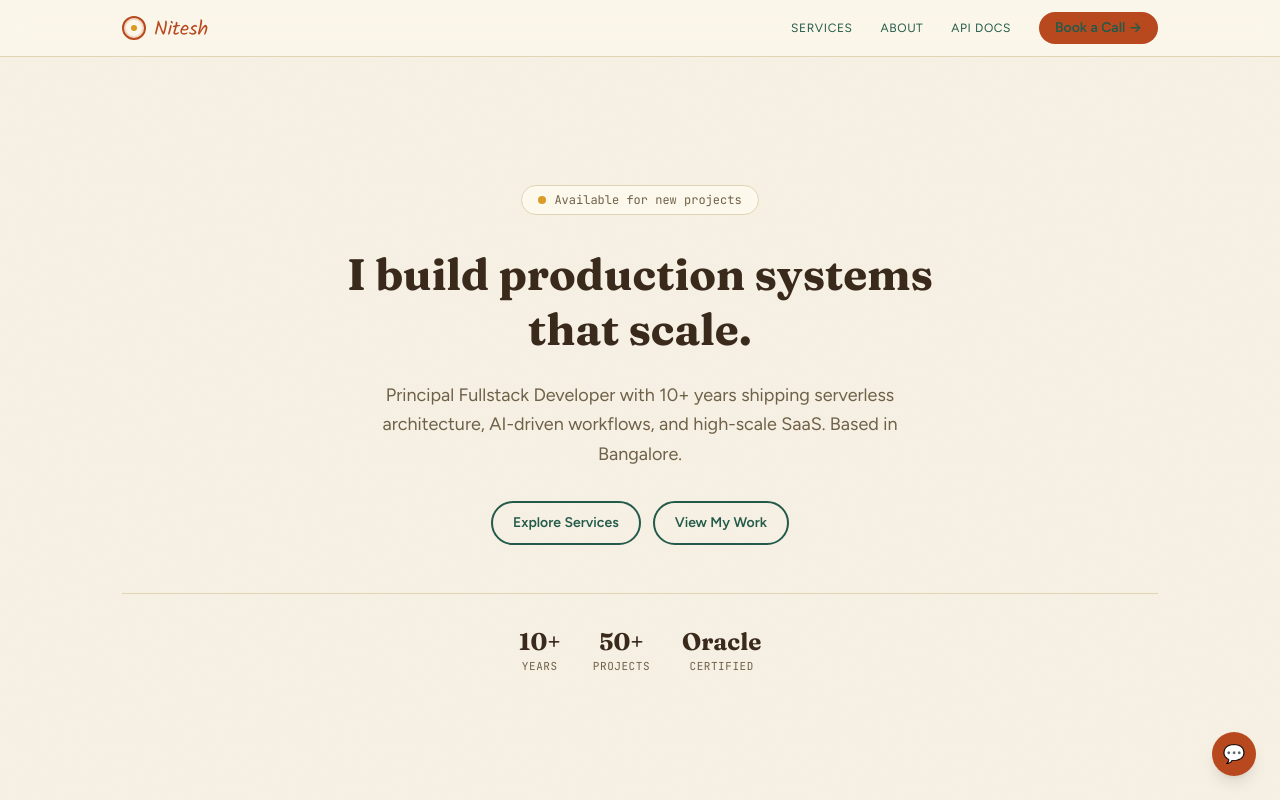
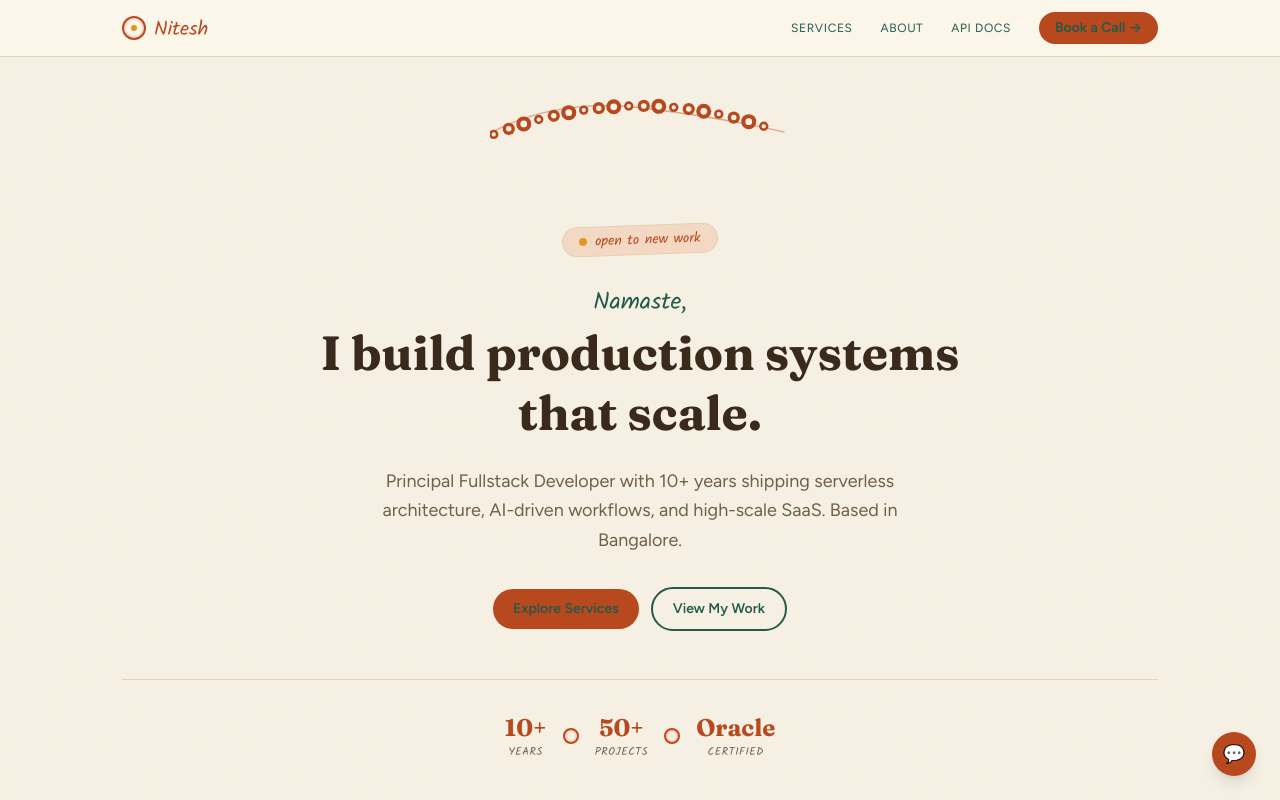
Before and after one commit to knee-tesh/initesh, a Next.js app: page / in a window 1280 px wide. Shown: the top 800 px of the page. Built offline with nearby package versions, Linux system fonts and the light colour scheme.

Commit message:
style(boho): boho hero with garland, namaste greeting and medallion stats

```diff
--- a/src/components/home/hero.tsx
+++ b/src/components/home/hero.tsx
@@ -1,39 +1,53 @@
 import CtaButton from "@/components/shared/cta-button";
+import Garland from "@/components/shared/garland";
+import Medallion from "@/components/shared/medallion";
+
+const stats = [
+  { value: "10+", label: "Years" },
+  { value: "50+", label: "Projects" },
+  { value: "Oracle", label: "Certified" },
+];
 
 export default function Hero() {
   return (
-    <section className="py-16 md:py-24 text-center">
-      <div className="inline-flex items-center gap-2 bg-surface border border-border rounded-full px-4 py-1.5 mb-8">
-        <span className="w-2 h-2 rounded-full bg-mint animate-pulse" />
-        <span className="text-xs text-muted font-[family-name:var(--font-mono)]">Available for new projects</span>
+    <section className="py-14 md:py-20 text-center relative">
+      <div className="absolute inset-x-0 top-0 flex justify-center">
+        <Garland />
       </div>
 
-      <h1 className="text-3xl md:text-5xl lg:text-[44px] font-bold text-text leading-tight mb-6 font-[family-name:var(--font-display)]">
+      <div className="inline-flex items-center gap-2 bg-blush border border-hem rounded-full px-4 py-1 -rotate-2 mt-14 mb-8">
+        <span className="w-2 h-2 rounded-full bg-gold animate-pulse" />
+        <span className="text-sm text-terracotta font-[family-name:var(--font-script)]">open to new work</span>
+      </div>
+
+      <p className="text-2xl text-teal font-[family-name:var(--font-script)] mb-1">Namaste,</p>
+      <h1 className="text-3xl md:text-5xl text-ink font-[family-name:var(--font-display)] font-bold leading-tight mb-6">
         I build production systems<br className="hidden md:block" /> that scale.
       </h1>
 
-      <p className="text-base md:text-lg text-muted max-w-[540px] mx-auto mb-8 leading-relaxed">
+      <p className="text-base md:text-lg text-stone max-w-[540px] mx-auto mb-8 leading-relaxed">
         Principal Fullstack Developer with 10+ years shipping serverless architecture, AI-driven workflows, and high-scale SaaS. Based in Bangalore.
       </p>
 
       <div className="flex items-center justify-center gap-3 mb-12">
-        <CtaButton href="/services" variant="secondary">Explore Services</CtaButton>
+        <CtaButton href="/services" variant="primary">Explore Services</CtaButton>
         <CtaButton href="/projects" variant="secondary">View My Work</CtaButton>
       </div>
 
-      <div className="flex items-center justify-center gap-8 pt-8 border-t border-border">
-        <div className="text-center">
-          <div className="text-2xl font-bold text-text font-[family-name:var(--font-display)]">10+</div>
-          <div className="text-[11px] text-muted uppercase tracking-wider font-[family-name:var(--font-mono)]">Years</div>
-        </div>
-        <div className="text-center">
-          <div className="text-2xl font-bold text-text font-[family-name:var(--font-display)]">50+</div>
-          <div className="text-[11px] text-muted uppercase tracking-wider font-[family-name:var(--font-mono)]">Projects</div>
-        </div>
-        <div className="text-center">
-          <div className="text-2xl font-bold text-text font-[family-name:var(--font-display)]">Oracle</div>
-          <div className="text-[11px] text-muted uppercase tracking-wider font-[family-name:var(--font-mono)]">Certified</div>
-        </div>
+      <div className="flex items-center justify-center gap-4 pt-8 border-t border-hem">
+        {stats.map((stat) => (
+          <div key={stat.label} className="flex items-center gap-4">
+            <div className="text-center">
+              <div className="text-2xl font-bold text-terracotta font-[family-name:var(--font-display)]">
+                {stat.value}
+              </div>
+              <div className="text-[11px] uppercase tracking-wider text-stone font-[family-name:var(--font-script)]">
+                {stat.label}
+              </div>
+            </div>
+            {stat !== stats[stats.length - 1] && <Medallion className="w-4 h-4 text-gold" />}
+          </div>
+        ))}
       </div>
     </section>
   );
```
